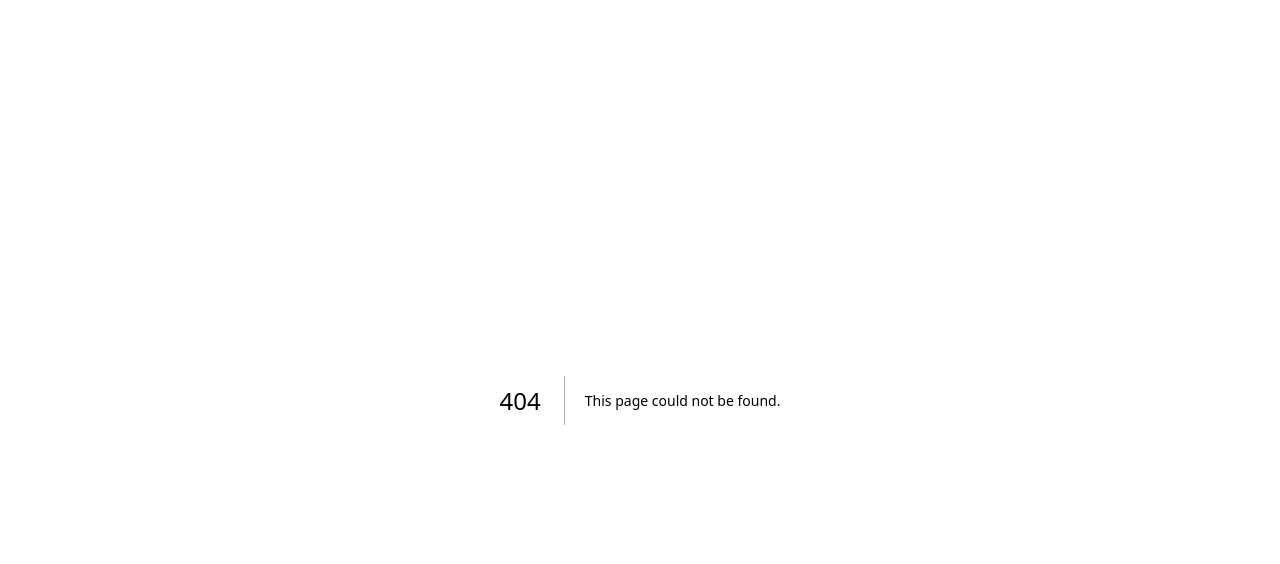
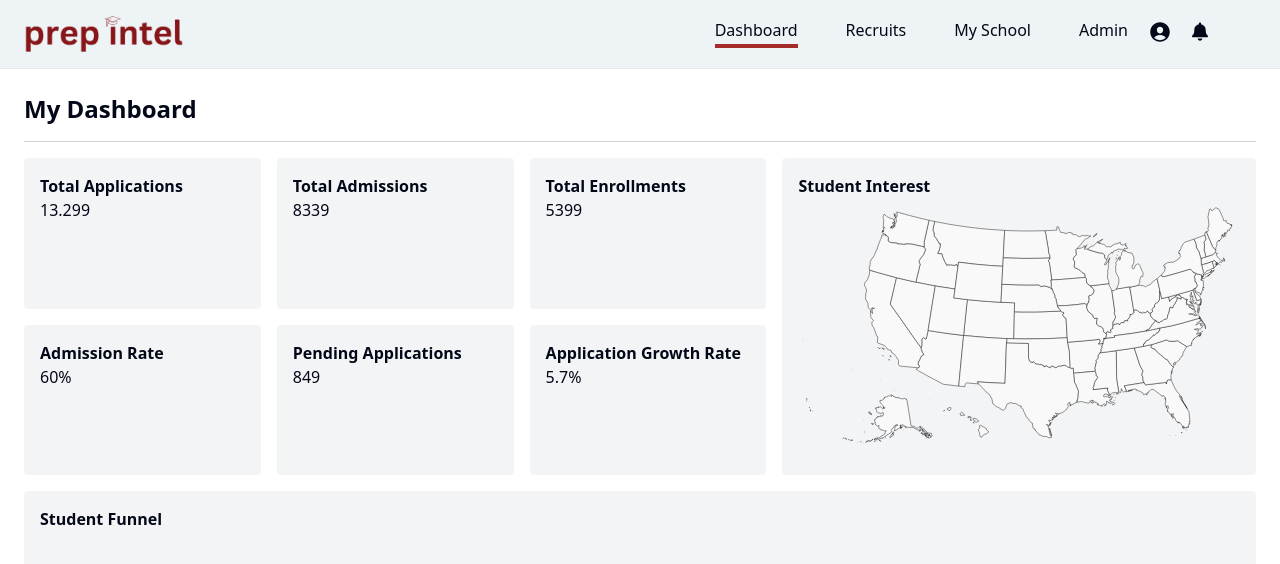
Before and after one commit to Idea2ImpactTechSolutions/prep-intel, a Next.js app in the folder frontend/: page /manager/profile/dashboard in a window 1280 px wide. Before the commit this address had no page. Shown: the top 564 px of the page. Built offline with nearby package versions, Linux system fonts and the light colour scheme.

Commit message:
Add initial dashboard prototype

```diff
--- /dev/null
+++ b/frontend/app/manager/profile/dashboard/page.tsx
@@ -0,0 +1,58 @@
+"use client";
+import React, { useEffect, useState } from "react";
+import { useRouter } from "next/navigation";
+
+export default function Page() {
+  const router = useRouter();
+
+ const dashInfo = {
+    applicationCount: 13.299,
+    admissionsCount: 8339,
+    enrollmentCount: 5399,
+    admissionRate: 60.0,
+    pendingCount: 849,
+    growthRate: 5.7
+ }
+
+  return (
+    <div className="container p-6">
+        <h1 className="text-2xl font-bold mb-4">My Dashboard</h1>
+
+        <hr className="border-t border-gray-300 my-4" />
+
+        <div className="grid grid-cols-4 grid-rows-3 gap-4 w-full" style={{gridTemplateColumns: '1fr 1fr 1fr 2fr'}}>
+            <div className="bg-gray-100 p-4 rounded">
+                <label className="font-bold">Total Applications</label>
+                <h2>{ dashInfo.applicationCount }</h2>
+            </div>
+            <div className="bg-gray-100 p-4 rounded">
+                <label className="font-bold">Total Admissions</label>
+                <h2>{ dashInfo.admissionsCount}</h2>
+            </div>
+            <div className="bg-gray-100 p-4 rounded">
+                <label className="font-bold">Total Enrollments</label>
+                <h2>{ dashInfo.enrollmentCount}</h2>
+            </div>
+            <div className="row-span-2 bg-gray-100 p-4 rounded">
+                <label className="font-bold">Student Interest</label>
+                <img src="/images/us-map.svg" alt="US Map" />
+            </div>
+            <div className="bg-gray-100 p-4 rounded">
+                <label className="font-bold">Admission Rate</label>
+                <h2>{ dashInfo.admissionRate }%</h2>
+            </div>
+            <div className="bg-gray-100 p-4 rounded">
+                <label className="font-bold">Pending Applications</label>
+                <h2>{ dashInfo.pendingCount }</h2>
+            </div>
+            <div className="bg-gray-100 p-4 rounded">
+                <label className="font-bold">Application Growth Rate</label>
+                <h2>{ dashInfo.growthRate }%</h2>
+                </div>
+            <div className="bg-gray-100 p-4 rounded col-span-4">
+                <label className="font-bold">Student Funnel</label>
+            </div>
+        </div>
+    </div>
+  );
+}
```
Also changed, not shown: frontend/public/images/us-map.svg (added).
